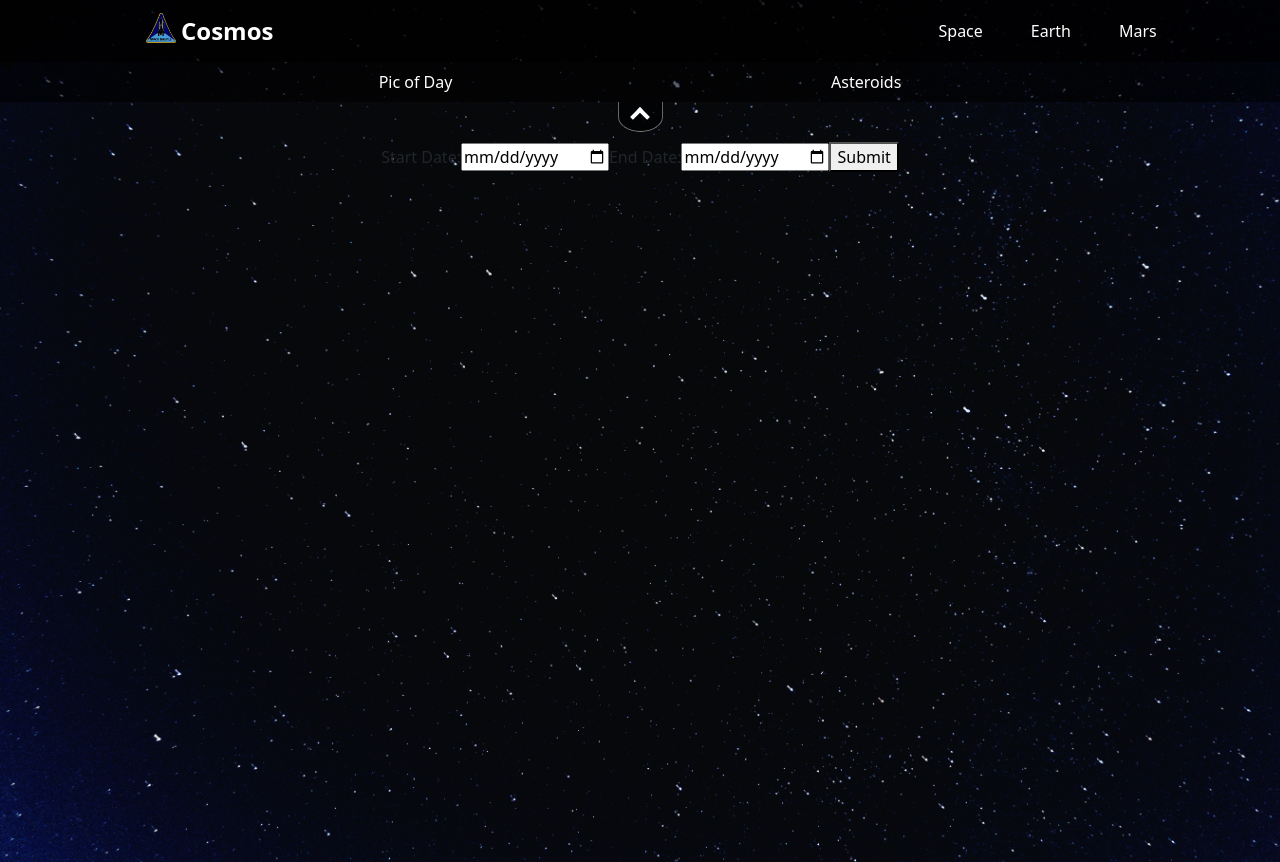
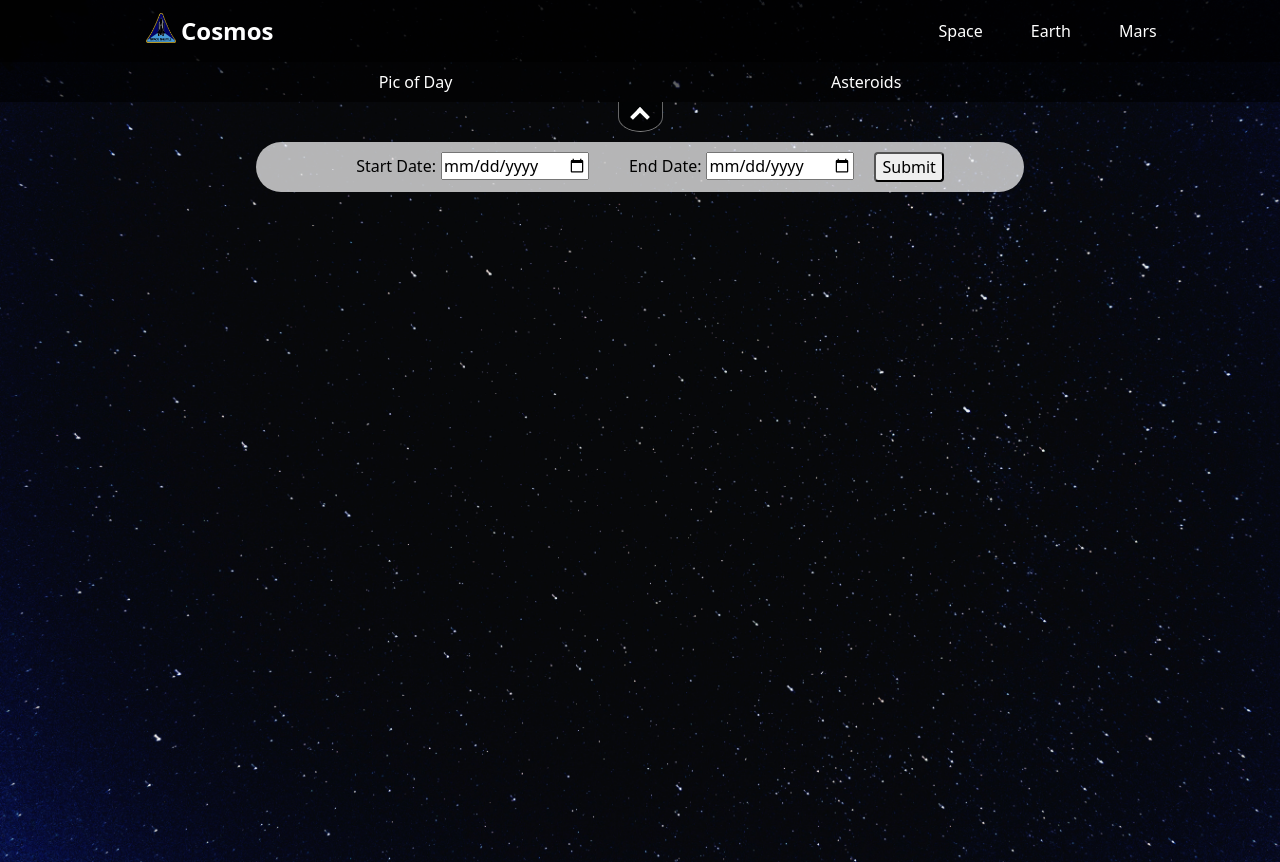
Before and after one commit to trueTRYtre3/NASA-Site, a React (Create React App) app in the folder frontend/: page / in a window 1280 px wide. Both pictures are taken after a click on the element "Asteroids". Built offline with nearby package versions, Linux system fonts and the light colour scheme; no server answers.

Commit message:
styled asteroid form

```diff
--- /dev/null
+++ b/frontend/src/components/Space/Asteroid.css
@@ -0,0 +1,23 @@
+form {
+    background-color: rgba(255, 255, 255, 0.70);
+    padding: 10px;
+    width: 60%;
+    margin-left: auto;
+    margin-right: auto;
+    display: flex;
+    justify-content: center;
+    border-radius: 40px;
+}
+
+label {
+    margin: 0px 20px;
+    color: black;
+}
+
+.input {
+    margin-left: 5px;
+}
+
+.button {
+    border-radius: 4px;
+}
--- a/frontend/src/components/Space/Asteroid.js
+++ b/frontend/src/components/Space/Asteroid.js
@@ -1,5 +1,6 @@
 import React, { useState } from 'react';
-import { Form, Button, Table } from 'react-bootstrap';
+import { Table } from 'react-bootstrap';
+import './Asteroid.css';
 
 const Asteroid = ({ stroid }) => {
     const [info, changeInfo] = useState({})
@@ -20,13 +21,23 @@ const Asteroid = ({ stroid }) => {
             <form onSubmit={submitForm}>
                 <label>
                     Start Date:
-                    <input type='date' value={start} onChange={({ target }) => changeStart(target.value)} />
+                    <input
+                        className='input'
+                        type='date'
+                        value={start}
+                        onChange={({ target }) => changeStart(target.value)}
+                    />
                 </label>
                 <label>
                     End Date:
-                    <input type='date' value={end} onChange={({ target }) => changeEnd(target.value)} />
+                    <input
+                        className='input'
+                        type='date'
+                        value={end}
+                        onChange={({ target }) => changeEnd(target.value)}
+                    />
                 </label>
-                <button>Submit</button>
+                <button className='button'>Submit</button>
             </form>
         </div>
     )
```
